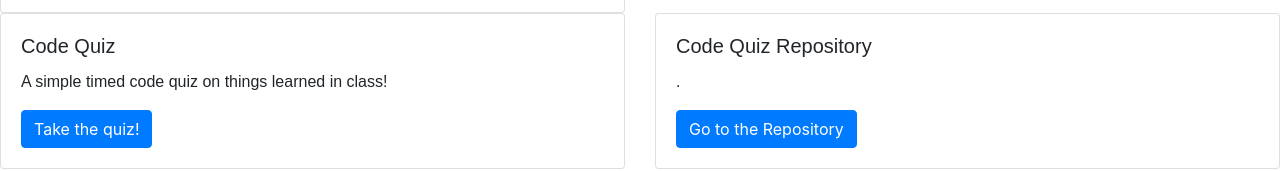
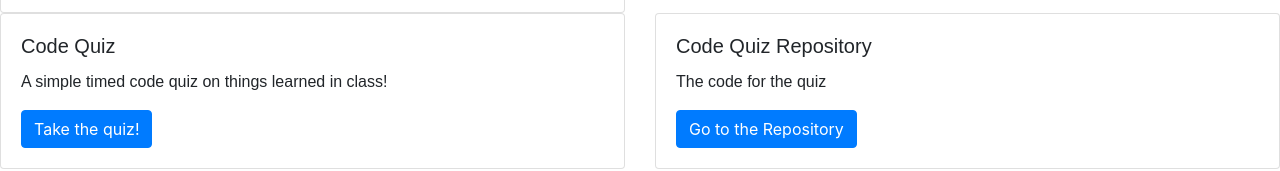
Before and after one commit to chrisgbootcamp/responsive-portfolio, a plain HTML site: page portfolio.html in a window 1280 px wide. Shown: the part 401-572 px from the top of the page. Drawn offline with nearby package versions, Linux system fonts and the light colour scheme.

Commit message:
small fix

```diff
--- a/portfolio.html
+++ b/portfolio.html
@@ -77,7 +77,7 @@
     <div class="card">
       <div class="card-body">
         <h5 class="card-title">Code Quiz Repository</h5>
-        <p class="card-text">.</p>
+        <p class="card-text">The code for the quiz</p>
         <a href="https://github.com/chrisgbootcamp/Code-Quiz-Homework" class="btn btn-primary">Go to the Repository</a>
       </div>
     </div>
```
